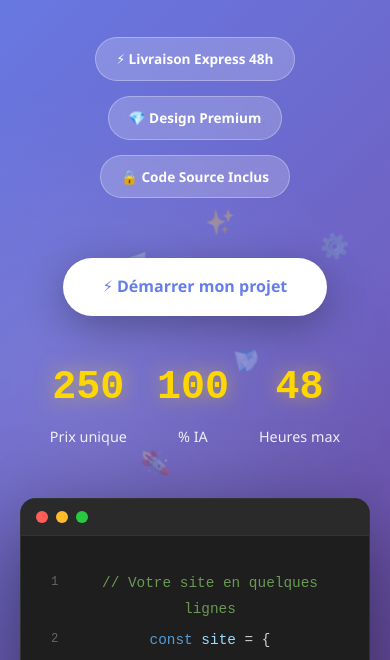
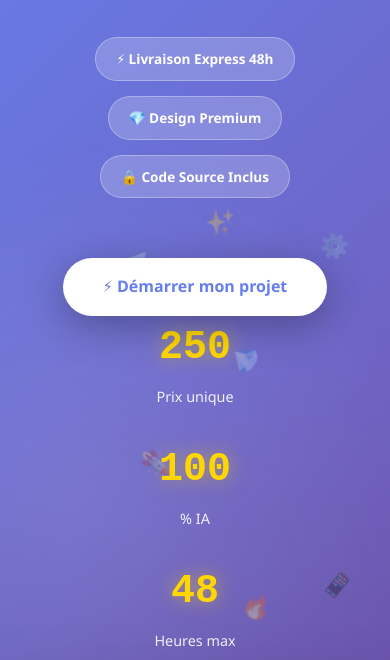
Before and after one commit to romeji/STUDIOWEB, a plain HTML site: page index.html in a window 390 px wide. Shown: the part 175-835 px from the top of the page. Drawn offline with Linux system fonts and the light colour scheme.

Commit message:
Update index.html

```diff
--- a/index.html
+++ b/index.html
@@ -723,7 +723,16 @@
             gap: 40px;
             margin-top: 40px;
             animation: fadeInUp 1s ease 0.9s backwards;
+        }
+            /* Sur mobile uniquement (ex: max 768px) */
+        @media (max-width: 768px) {
+          .stats-ticker {
+            flex-direction: column;
+            align-items: center;
             justify-content: center;
+            text-align: center;
+            margin: 0 auto;
+          }
         }
 
         .stat-item {
```
